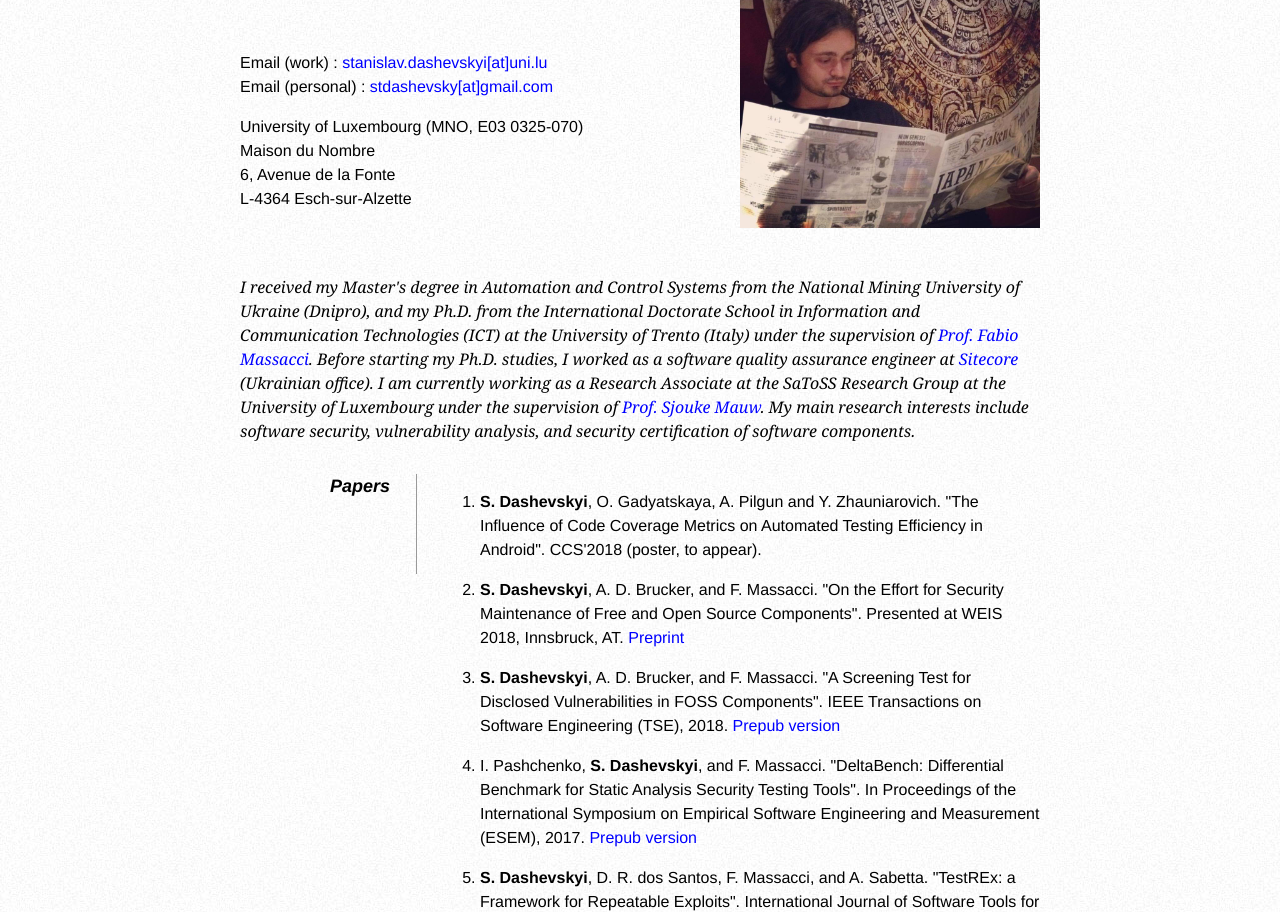
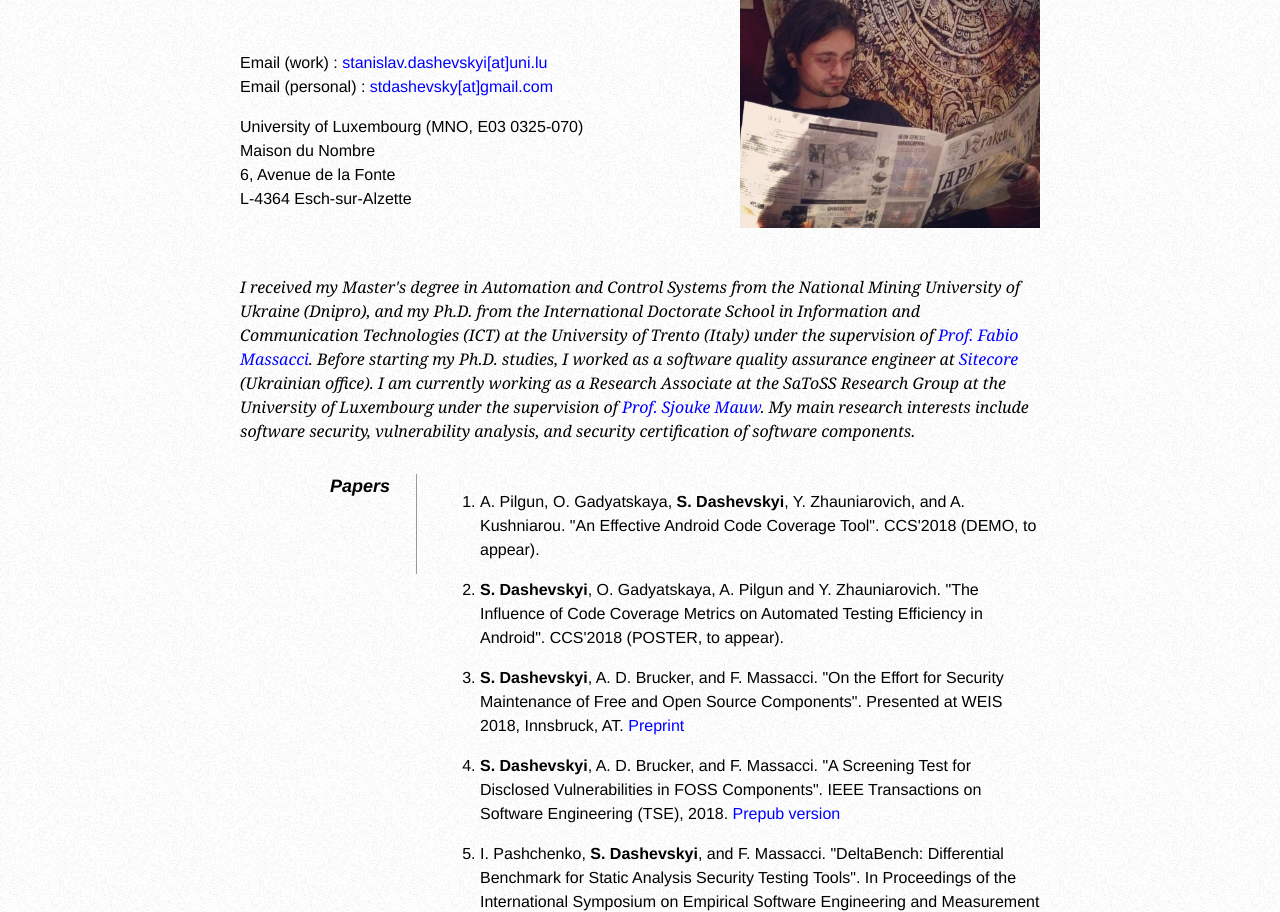
Before and after one commit to standash/standash.github.io, a plain HTML site: page index.html in a window 1280 px wide. Shown: the part 172-1084 px from the top of the page. Drawn offline with Linux system fonts and the light colour scheme.

Commit message:
Update pubs

```diff
--- a/index.html
+++ b/index.html
@@ -84,8 +84,12 @@
             <dd>
 			<ol>
 				<li>
+                    A. Pilgun, O. Gadyatskaya, <b>S. Dashevskyi</b>, Y. Zhauniarovich, and A. Kushniarou. "An Effective
+                    Android Code Coverage Tool". CCS'2018 (DEMO, to appear).
+				</li>
+				<li>
                     <b>S. Dashevskyi</b>, O. Gadyatskaya, A. Pilgun and Y. Zhauniarovich. "The Influence of Code Coverage
-                    Metrics on Automated Testing Efficiency in Android". CCS'2018 (poster, to appear).
+                    Metrics on Automated Testing Efficiency in Android". CCS'2018 (POSTER, to appear).
 				</li>
 				<li>
                     <b>S. Dashevskyi</b>, A. D. Brucker, and F. Massacci. "On the Effort for Security Maintenance of
```
